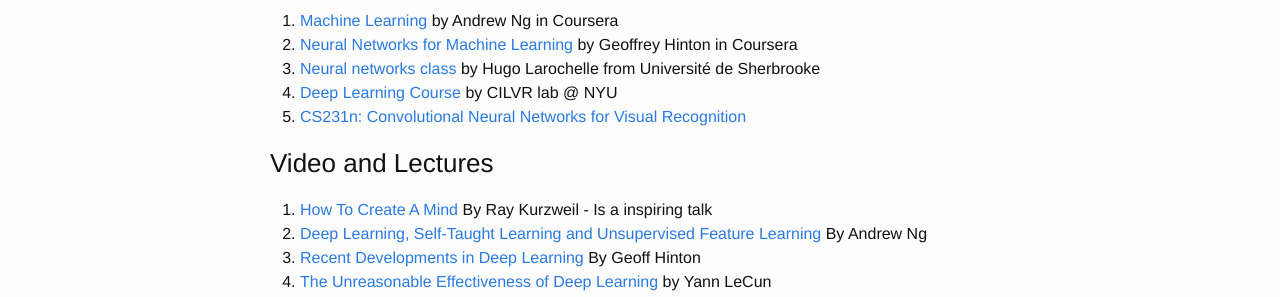
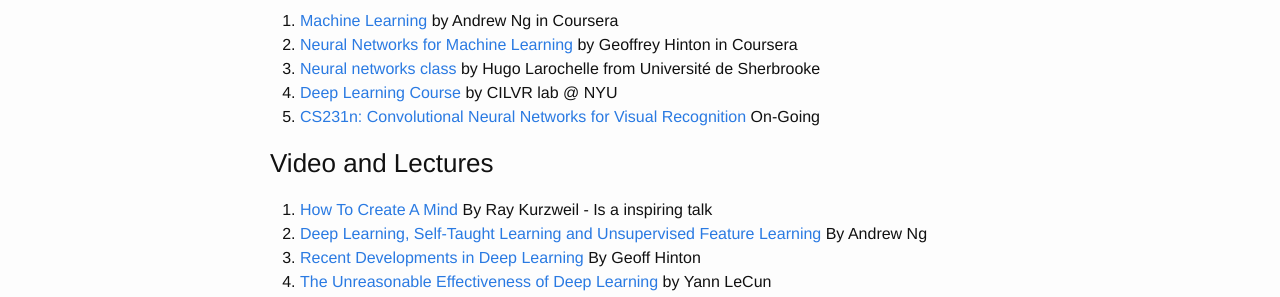
Before and after one commit to jmozah/jmozah.github.io, a Jekyll site: the page built from about.md, in a window 1280 px wide. Shown: the part 413-710 px from the top of the page. Built offline with Jekyll 4.4.1, drawn with Linux system fonts in a browser that asks for light colours.

Commit message:
added ongoing tag

```diff
--- a/about.md
+++ b/about.md
@@ -19,7 +19,7 @@ Following is a growing list of some of the materials i found on the web for Deep
 2. [Neural Networks for Machine Learning](https://class.coursera.org/neuralnets-2012-001) by Geoffrey Hinton in Coursera
 3. [Neural networks class](https://www.youtube.com/playlist?list=PL6Xpj9I5qXYEcOhn7TqghAJ6NAPrNmUBH) by Hugo Larochelle from Université de Sherbrooke
 4. [Deep Learning Course](http://cilvr.cs.nyu.edu/doku.php?id=deeplearning:slides:start) by CILVR lab @ NYU
-5. [CS231n: Convolutional Neural Networks for Visual Recognition](http://vision.stanford.edu/teaching/cs231n/syllabus.html)
+5. [CS231n: Convolutional Neural Networks for Visual Recognition](http://vision.stanford.edu/teaching/cs231n/syllabus.html) On-Going
 
 
 ### Video and Lectures
```
